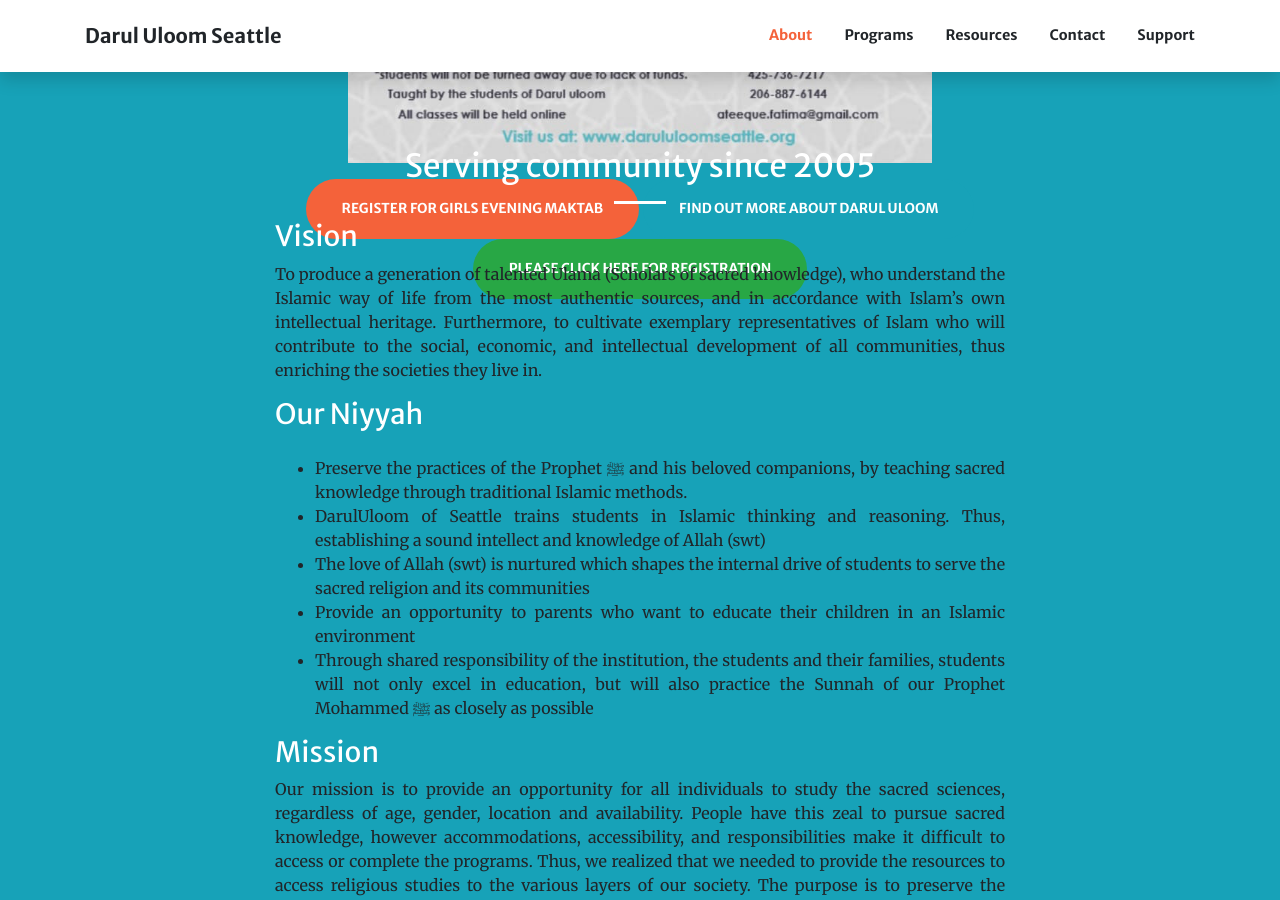
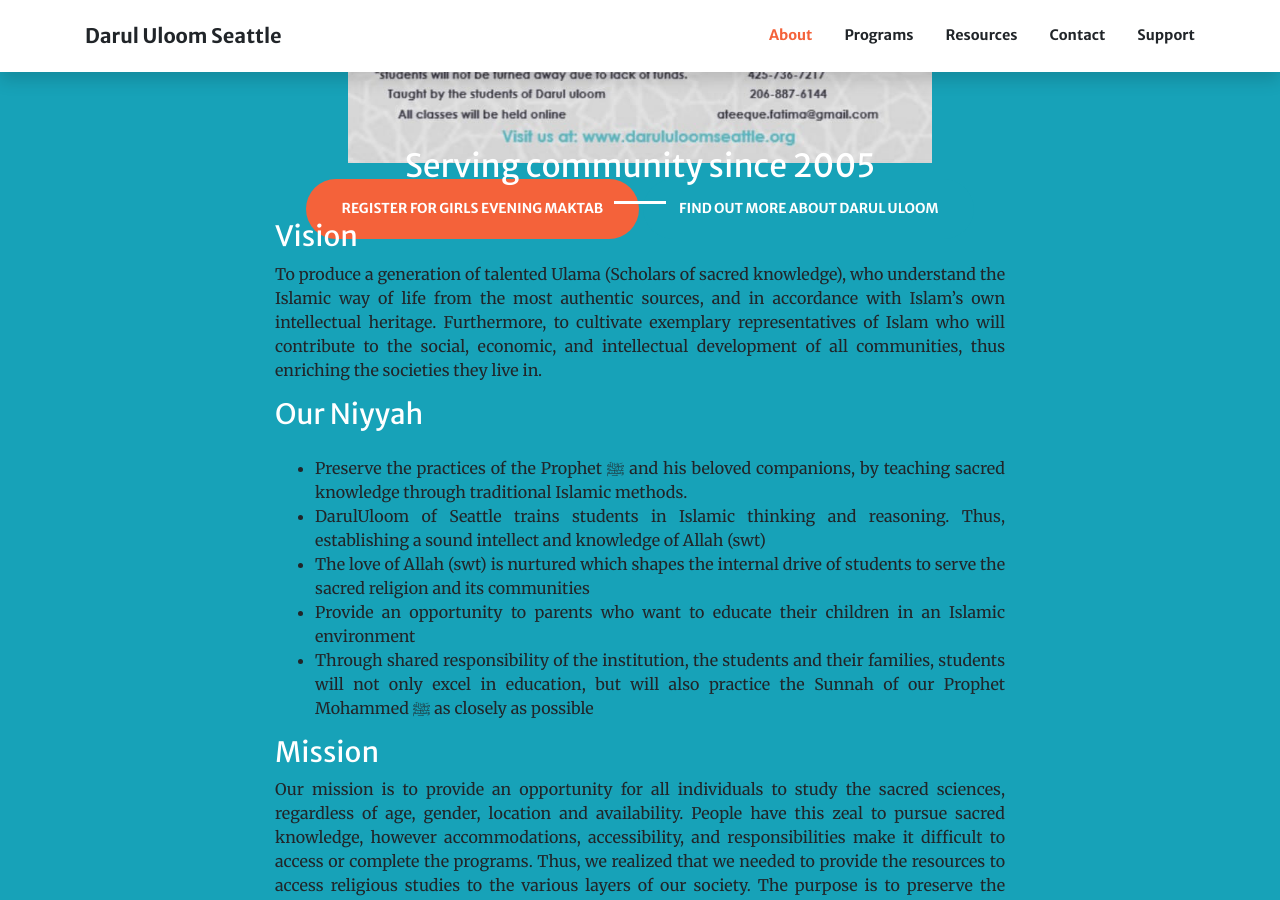
Before and after one commit to sajjadakhter/darul-uloom-seattle, a Jekyll site: the page built from index.html, in a window 1280 px wide and 900 px high, scrolled down 881 px. Built offline with Jekyll 4.4.1, drawn with Linux system fonts in a browser that asks for light colours.

Commit message:
remove girls Alimah registration home link

```diff
--- a/_includes/header.html
+++ b/_includes/header.html
@@ -14,7 +14,7 @@
 
         <a class="btn btn-primary btn-xl js-scroll-trigger" href="https://forms.gle/qZZm63mjz7Jd9gAf6">Register for Girls Evening Maktab </a>
         <a class="btn btn-info btn-xl js-scroll-trigger" style="border-width: 4px" href="#about">Find Out More about Darul Uloom</a>
-        <a class="btn btn-success btn-xl js-scroll-trigger"href="https://docs.google.com/forms/d/e/1FAIpQLSeSQOf0ILEw15mvbGlNOnkUz3s8oE1eFRb0bK4zmXyj9YlIYg/viewform">Please click here for registration</a>
+<!--        <a class="btn btn-success btn-xl js-scroll-trigger"href="https://docs.google.com/forms/d/e/1FAIpQLSeSQOf0ILEw15mvbGlNOnkUz3s8oE1eFRb0bK4zmXyj9YlIYg/viewform">Please click here for registration</a>-->
       </div>
     </div>
   </div>
```
